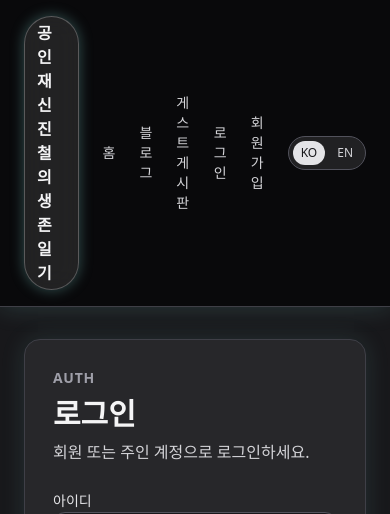
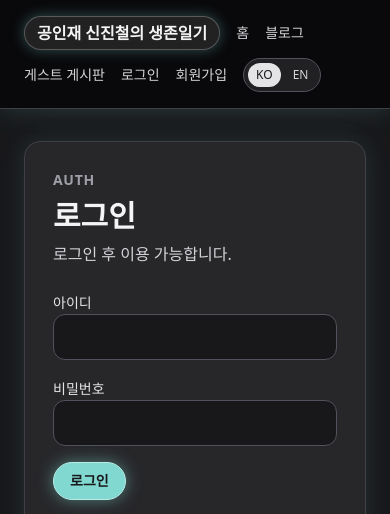
Before and after one commit to shin-jin-cheol/my-first-web, a Next.js app: page /auth/login in a window 390 px wide. Shown: the top 514 px of the page. Built offline with nearby package versions, Linux system fonts and the light colour scheme; no server answers.

Commit message:
fix: update login notice and stabilize navbar layout

```diff
--- a/app/auth/login/page.tsx
+++ b/app/auth/login/page.tsx
@@ -38,7 +38,7 @@ export default async function LoginPage({ searchParams }: LoginPageProps) {
       <header className="space-y-2">
         <p className="text-sm font-semibold uppercase tracking-wider text-zinc-400">Auth</p>
         <h1 className="text-3xl font-extrabold text-zinc-100">{t(locale, "로그인", "Login")}</h1>
-        <p className="text-zinc-300">{t(locale, "회원 또는 주인 계정으로 로그인하세요.", "Login with a member or owner account.")}</p>
+        <p className="text-zinc-300">{t(locale, "로그인 후 이용 가능합니다.", "Login required to continue.")}</p>
       </header>
 
       {showError ? (
--- a/app/layout.tsx
+++ b/app/layout.tsx
@@ -46,8 +46,8 @@ export default async function RootLayout({
     <html lang="ko">
       <body className="flex min-h-screen flex-col bg-zinc-900 text-zinc-100 shadow-[inset_0_120px_120px_-120px_rgba(129,216,208,0.2)] pb-24">
         <nav className="border-b border-zinc-700 bg-zinc-950 text-zinc-100 shadow-[0_0_24px_rgba(129,216,208,0.18)]">
-          <div className="mx-auto flex w-full max-w-4xl items-center gap-6 px-6 py-4">
-            <span className="rounded-full border border-white/25 bg-white/10 px-3 py-1 text-base font-bold text-zinc-100 shadow-[0_0_14px_rgba(129,216,208,0.35)] backdrop-blur-md md:text-lg">
+          <div className="mx-auto flex w-full max-w-4xl flex-wrap items-center gap-x-4 gap-y-2 px-6 py-4">
+            <span className="shrink-0 rounded-full border border-white/25 bg-white/10 px-3 py-1 text-base font-bold text-zinc-100 shadow-[0_0_14px_rgba(129,216,208,0.35)] backdrop-blur-md md:text-lg">
               공인재 신진철의 생존일기
             </span>
             <Link href="/" className="text-sm font-medium text-zinc-300 transition hover:text-white hover:drop-shadow-[0_0_8px_rgba(129,216,208,0.6)]">
```
